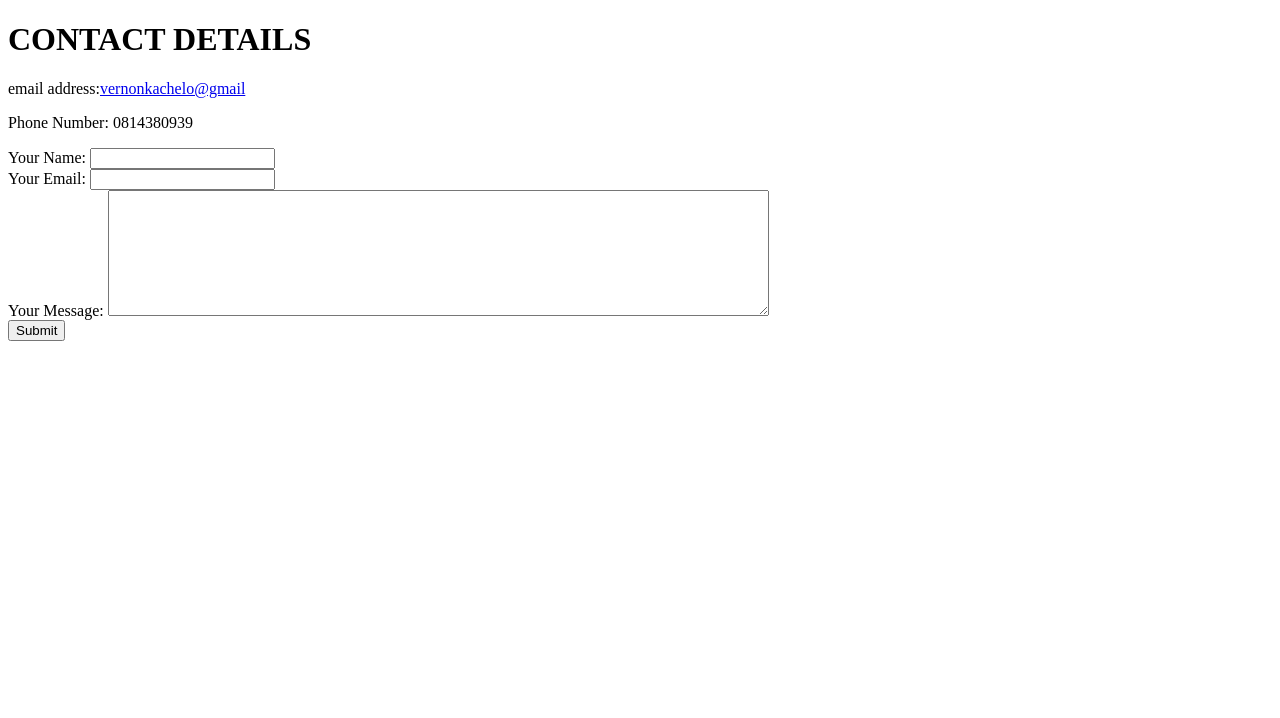
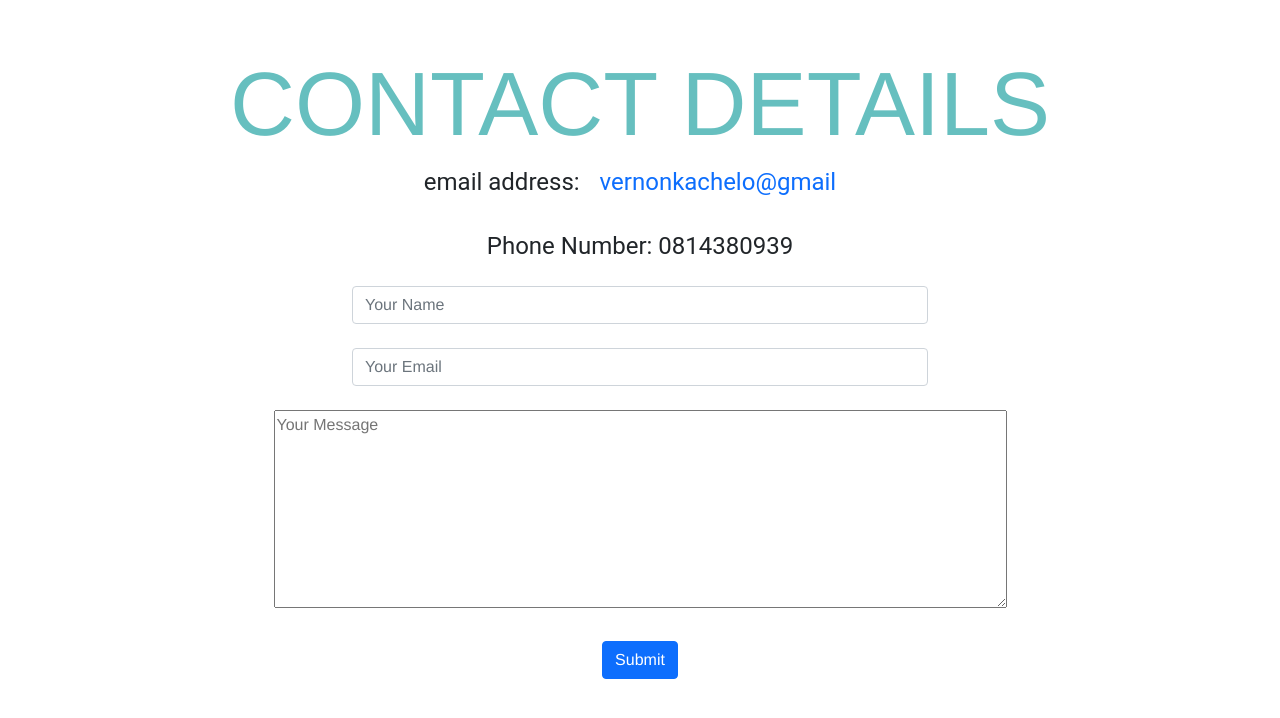
Before and after one commit to Kacelo/cv, a plain HTML site: page contact.html in a window 1280 px wide. Drawn offline with nearby package versions, Linux system fonts and the light colour scheme.

Commit message:
Update contact.html

```diff
--- a/contact.html
+++ b/contact.html
@@ -2,6 +2,12 @@
 <html>
 <head>
 	<title>Contact Me</title>
+
+	<!--BootStrap 4 Links-->
+	<meta name="viewport" content="width=device-width, initial-scale=1">
+	<link href="https://cdn.jsdelivr.net/npm/bootstrap@5.1.0/dist/css/bootstrap.min.css" rel="stylesheet" integrity="sha384-KyZXEAg3QhqLMpG8r+8fhAXLRk2vvoC2f3B09zVXn8CA5QIVfZOJ3BCsw2P0p/We" crossorigin="anonymous">
+
+	<link rel="stylesheet" type="text/css" href="css/styles.css">
 	<meta charset="utf-8">
 </head>
 <body>
@@ -9,13 +15,18 @@
 	<p>email address:<a href="vernonkachelo@gmail.com">vernonkachelo@gmail</a></p>
 	<p>Phone Number: 0814380939</p>
 	<form class="" action="mailto:vernonkachelo@gmail.com" method="post" enctype="text/plain">
-<label> Your Name:</label>
-<input type="text" name="yourName" value="" ><br>
-<label>Your Email:</label>
-<input type="email" name="yourEmail" value="" ><br>
-<label>Your Message:</label>
-<textarea name="yourMassage" rows="8" cols="80"></textarea><br>
-<input type="submit" name=""  >
+		<!--<label for="yourName"> Your Name:</label>-->
+		<input type="text" id="yourName" value="" class="form-control forma" placeholder="Your Name" required><br>
+		<!--<label for="yourEmail">Your Email:</label>-->
+		<input type="email" id="yourEmail" value="" class="form-control forma" placeholder="Your Email" required><br>
+		<!--<label for="yourMessage">Your Message:</label>-->
+		<textarea class="yourMassage" rows="8" cols="80" placeholder="Your Message"></textarea><br>
+		<button class = "btn btn-primary" type="submit" id="sub-button"  >Submit</button>
 	</form>
-</body>
+
+
+
+<!--BootStap Scripts-->
+<script defer src = "https://use.fontawesome.com/releases/v5.0.7/js/all.js"></script>
+<script src="https://cdn.jsdelivr.net/npm/bootstrap@5.1.0/dist/js/bootstrap.bundle.min.js" integrity="sha384-U1DAWAznBHeqEIlVSCgzq+c9gqGAJn5c/t99JyeKa9xxaYpSvHU5awsuZVVFIhvj" crossorigin="anonymous"></script>
 </html>
```
Lines whose indentation alone changed are shown as unchanged.
